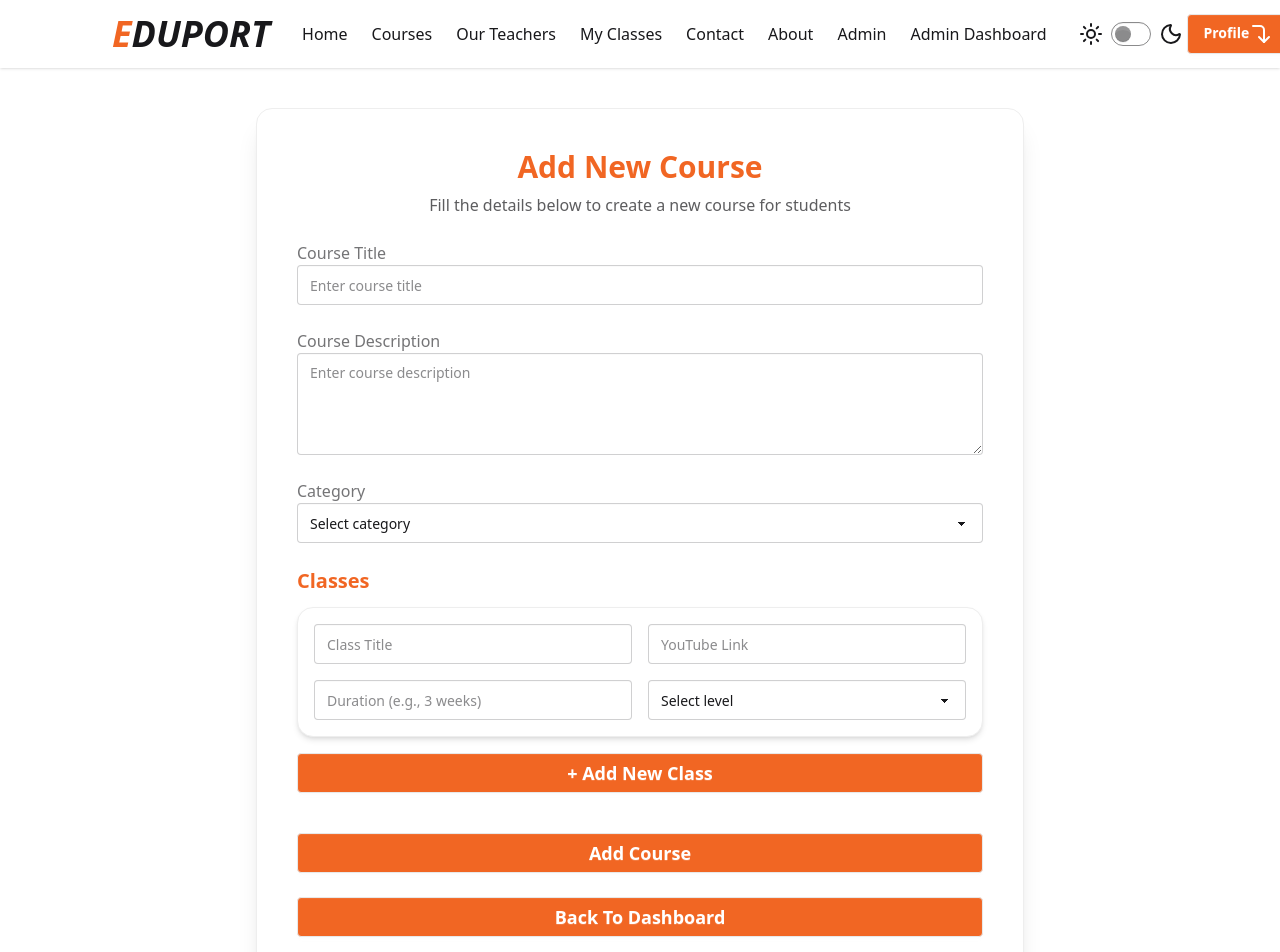
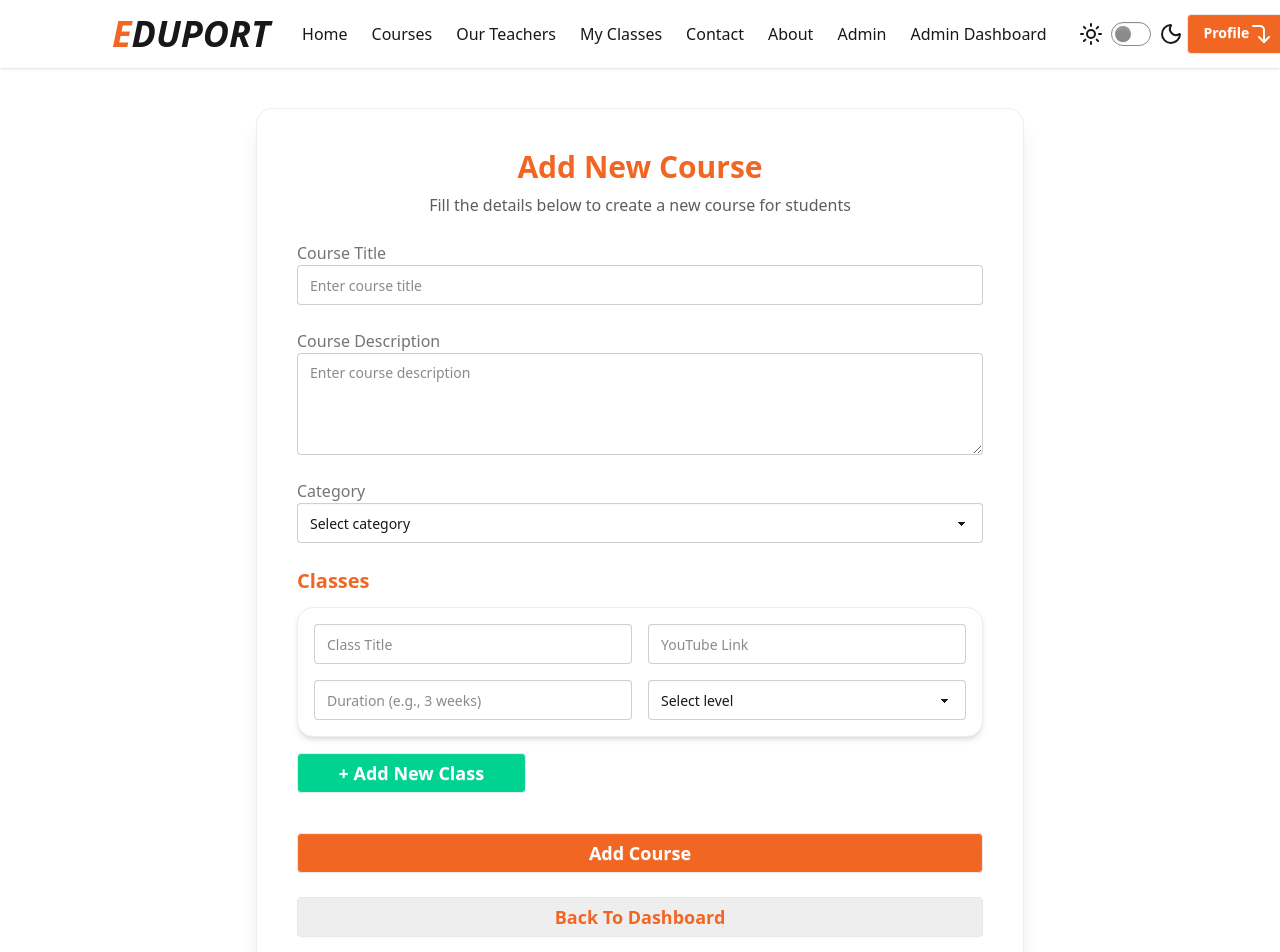
Before and after one commit to rubaiiyat/Learning-management-system-Client, a React (Vite) app: page /admin/add-course in a window 1280 px wide. Shown: the top 952 px of the page. Built offline with nearby package versions, Linux system fonts and the light colour scheme; no server answers.

Commit message:
change add course button color

```diff
--- a/src/Components/Admin/AddCourse/AddCourse.jsx
+++ b/src/Components/Admin/AddCourse/AddCourse.jsx
@@ -146,7 +146,7 @@ const AddCourse = () => {
 
             <button
               type="button"
-              className="btn w-full text-lg rounded bg-[#F16623] text-white hover:opacity-90 mb-4"
+              className="btn w-4/12 text-lg rounded bg-success  text-white hover:opacity-90 mb-4"
               onClick={() =>
                 append({ title: "", youtube: "", duration: "", level: "" })
               }
@@ -164,7 +164,7 @@ const AddCourse = () => {
           </button>
           <Link
             to={"/admin/dashboard"}
-            className="btn w-full text-lg rounded bg-[#F16623] text-white hover:opacity-90"
+            className="btn w-full text-lg rounded bg-base-300 text-[#F16623] hover:opacity-90"
           >
             Back To Dashboard
           </Link>
```
